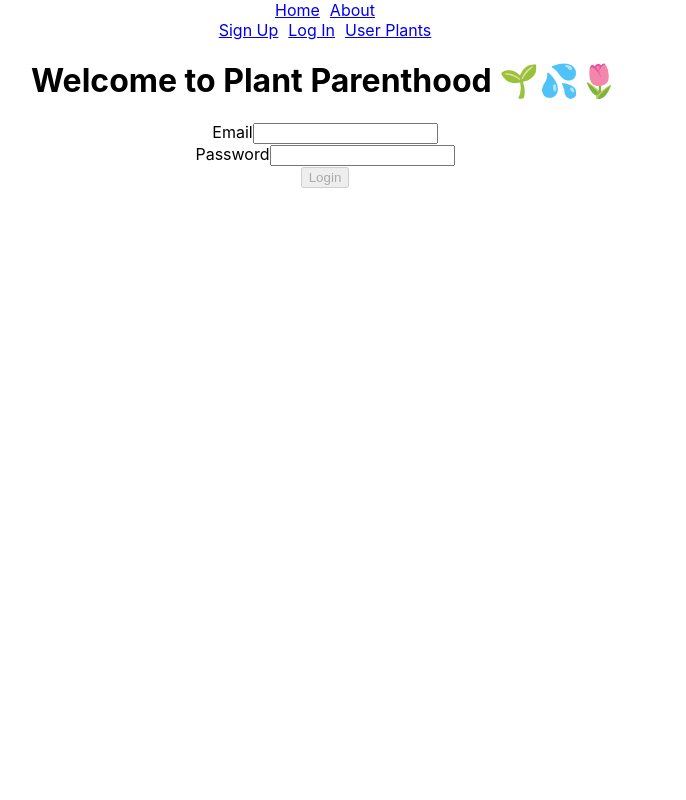
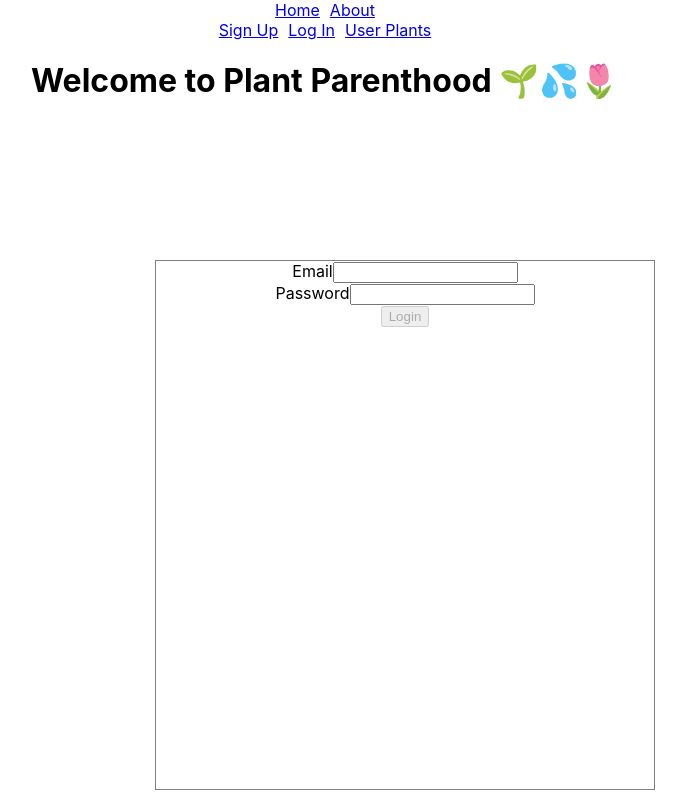
Before and after one commit to Water-My-Plants-3-PT/Front-End, a React (Create React App) app in the folder plant-parenthood/: page /store in a window 1280 px wide. Shown: the whole page, without its empty margins (315-1001 px from the left). Built offline with nearby package versions, Linux system fonts and the light colour scheme.

Commit message:
started styling

```diff
--- /dev/null
+++ b/plant-parenthood/src/components/css/index.css
@@ -0,0 +1,25 @@
+* {
+  box-sizing: border-box;
+}
+html,
+body {
+  margin: 0;
+  padding: 0;
+}
+.Login {
+  position: fixed;
+  width: 500px;
+  height: 530px;
+  top: 50%;
+  left: 50%;
+  margin-top: -140px;
+  margin-left: -170px;
+  border: 1px solid grey;
+}
+.Login .form {
+  margin: 0 auto;
+  margin-top: 20px;
+  flex-direction: space-evenly;
+  justify-content: center;
+  align-items: center;
+}
--- /dev/null
+++ b/plant-parenthood/src/components/less/index.css
@@ -0,0 +1,22 @@
+* {
+  box-sizing: border-box;
+}
+html,
+body {
+  margin: 0;
+  padding: 0;
+}
+.Login {
+  position: fixed;
+  width: 500px;
+  height: 530px;
+  top: 50%;
+  left: 50%;
+  margin-top: -140px;
+  margin-left: -170px;
+  border: 1px solid grey;
+}
+.Login .form {
+  margin: 0 auto;
+  margin-top: 20px;
+}
--- /dev/null
+++ b/plant-parenthood/src/components/less/index.less
@@ -0,0 +1,14 @@
+
+
+* {
+    box-sizing: border-box;
+}
+
+html, body {
+    margin: 0;
+    padding: 0;
+}
+
+@import './logIn.less';
+@import './signUp.less';
+// @import './components/';
--- /dev/null
+++ b/plant-parenthood/src/components/less/logIn.css
@@ -0,0 +1,17 @@
+.Login {
+  position: fixed;
+  width: 500px;
+  height: 530px;
+  top: 50%;
+  left: 50%;
+  margin-top: -140px;
+  margin-left: -170px;
+  border: 1px solid grey;
+}
+.Login .form {
+  margin: 0 auto;
+  margin-top: 20px;
+  flex-direction: space-evenly;
+  justify-content: center;
+  align-items: center;
+}
--- /dev/null
+++ b/plant-parenthood/src/components/less/logIn.less
@@ -0,0 +1,22 @@
+.Login {
+    position: fixed;
+    width: 500px;
+    height: 530px;
+    top: 50%;
+    left: 50%;
+    margin-top: -140px;
+    margin-left: -170px;
+    border: 1px solid grey;
+
+    .form {
+        margin: 0 auto;
+        margin-top: 20px;
+        flex-direction: space-evenly;
+        justify-content: center;
+        align-items: center;
+    }
+    // .label{
+    //     flex
+    // }
+
+}
--- a/plant-parenthood/src/components/logIn.js
+++ b/plant-parenthood/src/components/logIn.js
@@ -1,6 +1,6 @@
 import React, { useState } from "react";
 import { Button, FormGroup, FormControl, FormLabel } from "react-bootstrap";
-// import "./Login.css";
+import "./less/index.less";
 
 export default function LogIn() {
 
@@ -18,7 +18,7 @@ export default function LogIn() {
   return (
     <div className="Login">
       <form onSubmit={handleSubmit}>
-        <FormGroup controlId="email" basSize="large">
+        <FormGroup controlId="email" basSize="large" style={{padding:'20px'},{margin: '0 auto'}}>
           <FormLabel>Email</FormLabel>
           <FormControl
           autoFocustype="email"
```
Also changed, not shown: plant-parenthood/src/components/less/signUp.less (added), plant-parenthood/src/components/signUp.less (deleted).
